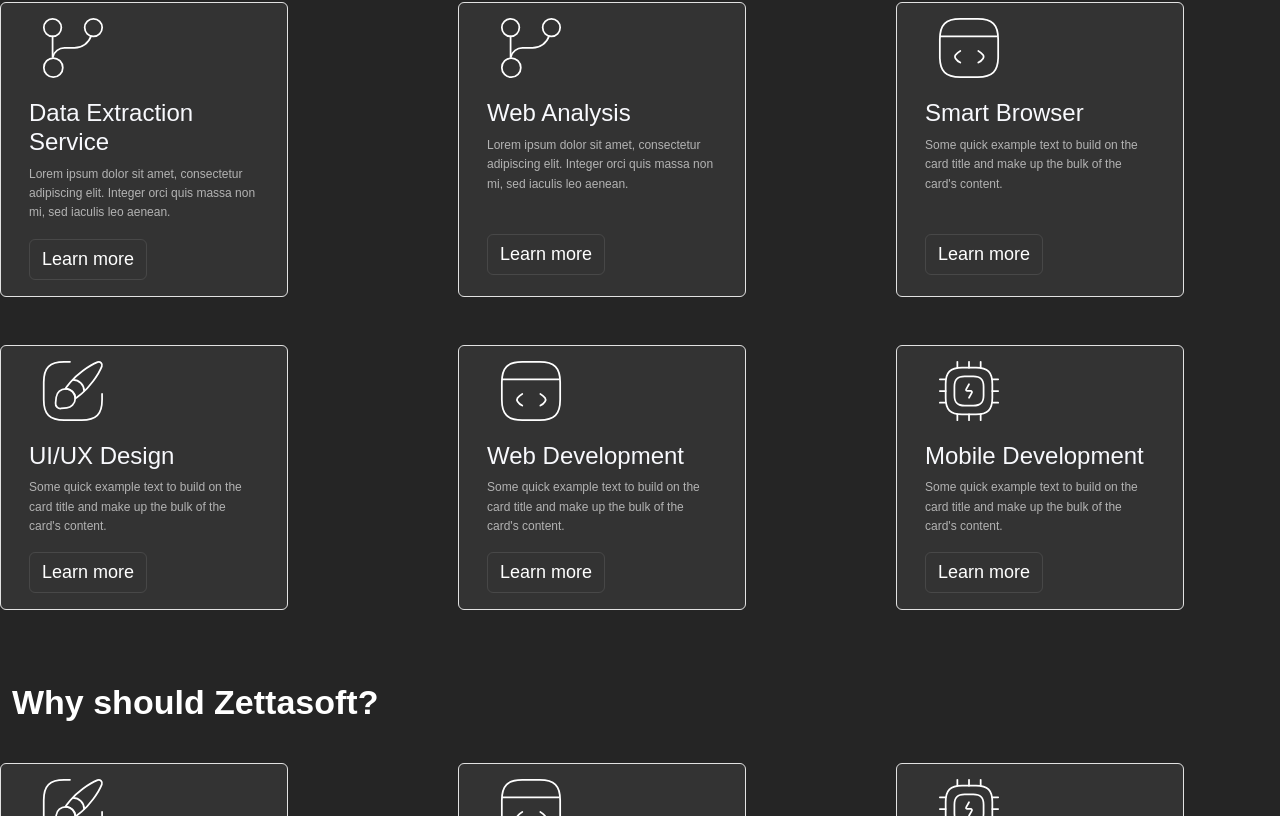
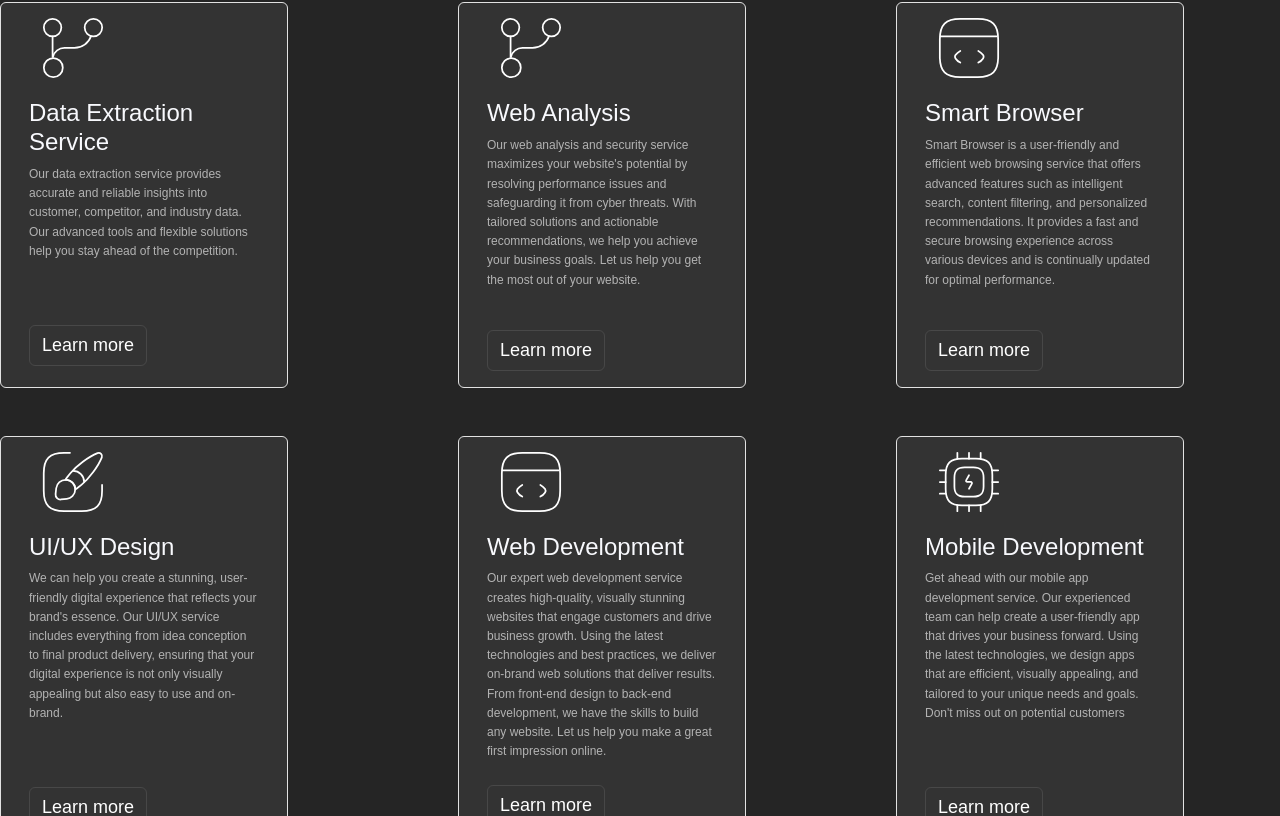
Before and after one commit to zettasoftid/Zetta-landing, a Vue app: page / in a window 1280 px wide. Shown: the part 704-1520 px from the top of the page. Built offline with nearby package versions, Linux system fonts and the light colour scheme.

Commit message:
update copywriting
update copywriting

```diff
--- a/src/components/Header.vue
+++ b/src/components/Header.vue
@@ -7,8 +7,9 @@
             Best Technology Service For You In 4.0 in The World
           </h1>
           <p class="mt-3 fw-light">
-            A website that serves services in the form of Development<br />
-            to Web Scraping services
+            Let's build something great together. Hire our expert team of
+            software professionals today and take your business to the next
+            level.
           </p>
           <a href="http://wa.me/6281339691260" class="btn btn-primary mt-5">
             I need data
--- a/src/components/Section.vue
+++ b/src/components/Section.vue
@@ -16,10 +16,11 @@
         <div class="card-body">
           <h5 class="card-title">Data Extraction Service</h5>
           <p class="card-text">
-            Lorem ipsum dolor sit amet, consectetur adipiscing elit. Integer
-            orci quis massa non mi, sed iaculis leo aenean.
+            Our data extraction service provides accurate and reliable insights
+            into customer, competitor, and industry data. Our advanced tools and
+            flexible solutions help you stay ahead of the competition.
           </p>
-          <a href="#" class="btn btn-content">Learn more</a>
+          <a href="#" class="btn btn-content mt-5">Learn more</a>
         </div>
       </div>
       <div class="card my-4 web-analysis" style="width: 18rem">
@@ -30,8 +31,11 @@
         <div class="card-body">
           <h5 class="card-title">Web Analysis</h5>
           <p class="card-text">
-            Lorem ipsum dolor sit amet, consectetur adipiscing elit. Integer
-            orci quis massa non mi, sed iaculis leo aenean.
+            Our web analysis and security service maximizes your website's
+            potential by resolving performance issues and safeguarding it from
+            cyber threats. With tailored solutions and actionable
+            recommendations, we help you achieve your business goals. Let us
+            help you get the most out of your website.
           </p>
           <a href="#" class="btn btn-content mt-4">Learn more</a>
         </div>
@@ -44,8 +48,11 @@
         <div class="card-body">
           <h5 class="card-title">Smart Browser</h5>
           <p class="card-text">
-            Some quick example text to build on the card title and make up the
-            bulk of the card's content.
+            Smart Browser is a user-friendly and efficient web browsing service
+            that offers advanced features such as intelligent search, content
+            filtering, and personalized recommendations. It provides a fast and
+            secure browsing experience across various devices and is continually
+            updated for optimal performance.
           </p>
           <a href="#" class="btn btn-content mt-4">Learn more</a>
         </div>
@@ -59,10 +66,13 @@
         <div class="card-body">
           <h5 class="card-title">UI/UX Design</h5>
           <p class="card-text">
-            Some quick example text to build on the card title and make up the
-            bulk of the card's content.
+            We can help you create a stunning, user-friendly digital experience
+            that reflects your brand's essence. Our UI/UX service includes
+            everything from idea conception to final product delivery, ensuring
+            that your digital experience is not only visually appealing but also
+            easy to use and on-brand.
           </p>
-          <a href="#" class="btn btn-content">Learn more</a>
+          <a href="#" class="btn btn-content mt-5">Learn more</a>
         </div>
       </div>
       <div class="card my-4 webdev" style="width: 18rem">
@@ -73,10 +83,14 @@
         <div class="card-body">
           <h5 class="card-title">Web Development</h5>
           <p class="card-text">
-            Some quick example text to build on the card title and make up the
-            bulk of the card's content.
+            Our expert web development service creates high-quality, visually
+            stunning websites that engage customers and drive business growth.
+            Using the latest technologies and best practices, we deliver
+            on-brand web solutions that deliver results. From front-end design
+            to back-end development, we have the skills to build any website.
+            Let us help you make a great first impression online.
           </p>
-          <a href="#" class="btn btn-content">Learn more</a>
+          <a href="#" class="btn btn-content mt-2">Learn more</a>
         </div>
       </div>
       <div class="card my-4 mobiledev" style="width: 18rem">
@@ -87,10 +101,13 @@
         <div class="card-body">
           <h5 class="card-title">Mobile Development</h5>
           <p class="card-text">
-            Some quick example text to build on the card title and make up the
-            bulk of the card's content.
+            Get ahead with our mobile app development service. Our experienced
+            team can help create a user-friendly app that drives your business
+            forward. Using the latest technologies, we design apps that are
+            efficient, visually appealing, and tailored to your unique needs and
+            goals. Don't miss out on potential customers
           </p>
-          <a href="#" class="btn btn-content">Learn more</a>
+          <a href="#" class="btn btn-content mt-5">Learn more</a>
         </div>
       </div>
     </div>
```
